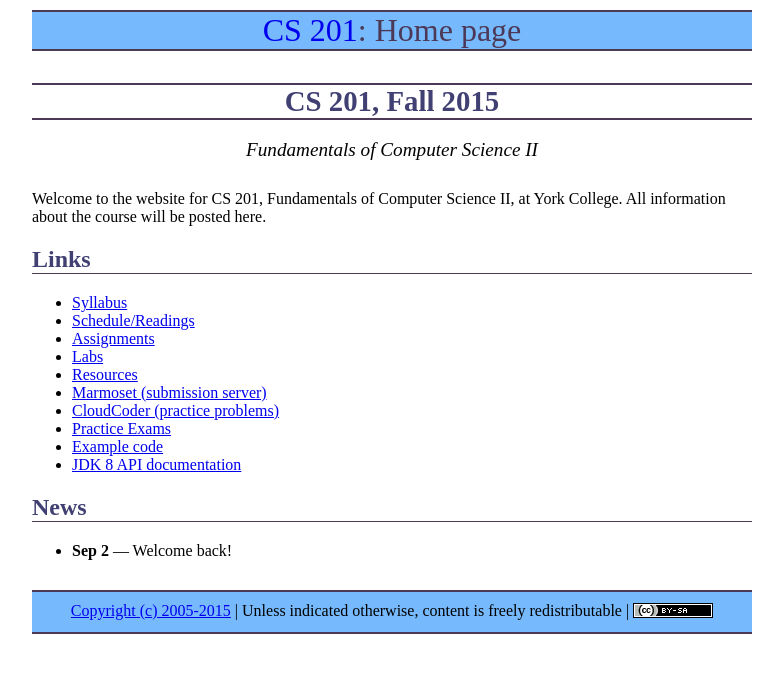
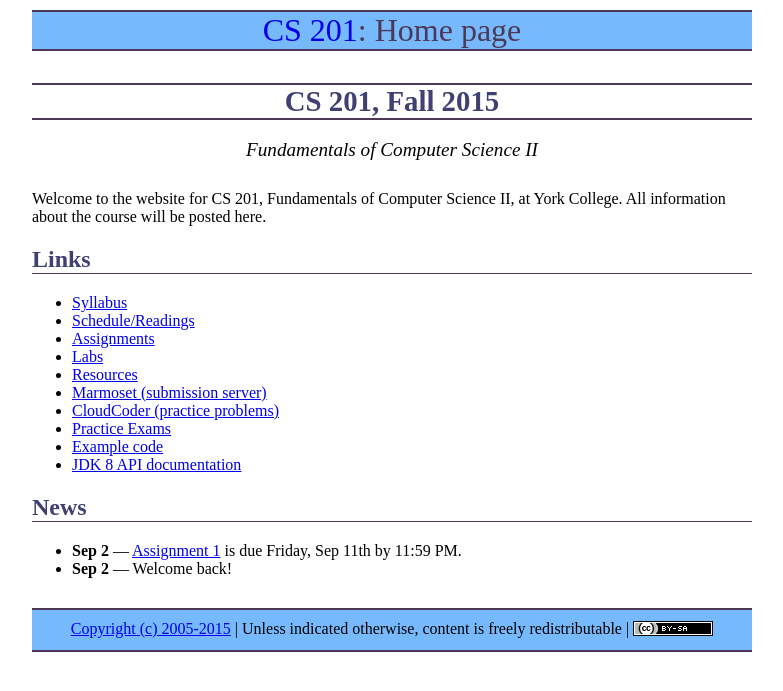
Before and after one commit to ycpcs/cs201-fall2015, a Jekyll site: the page built from index.md, in a window 1280 px wide. Shown: the top 691 px of the page, without its empty margins (248-1031 px from the left). Built offline with Jekyll 4.4.1, drawn with Linux system fonts in a browser that asks for light colours; Markdown is read by kramdown in place of the engine named in the settings.

Commit message:
news item for assignment 1

```diff
--- a/index.md
+++ b/index.md
@@ -26,4 +26,5 @@ Welcome to the website for CS 201, Fundamentals of Computer Science II, at York
 
 ## News
 
+* **Sep 2** &mdash; [Assignment 1](assign/assign01.html) is due Friday, Sep 11th by 11:59 PM.
 * **Sep 2** &mdash; Welcome back!
```
